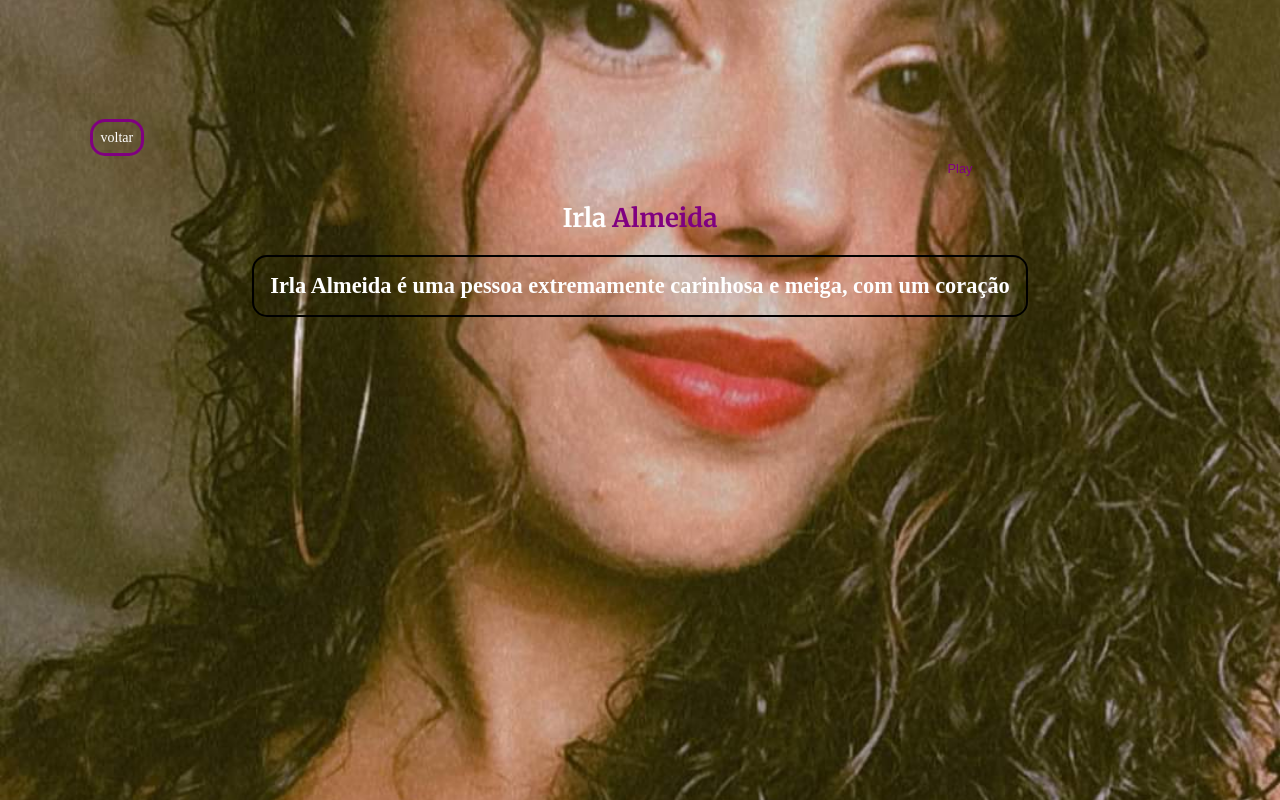
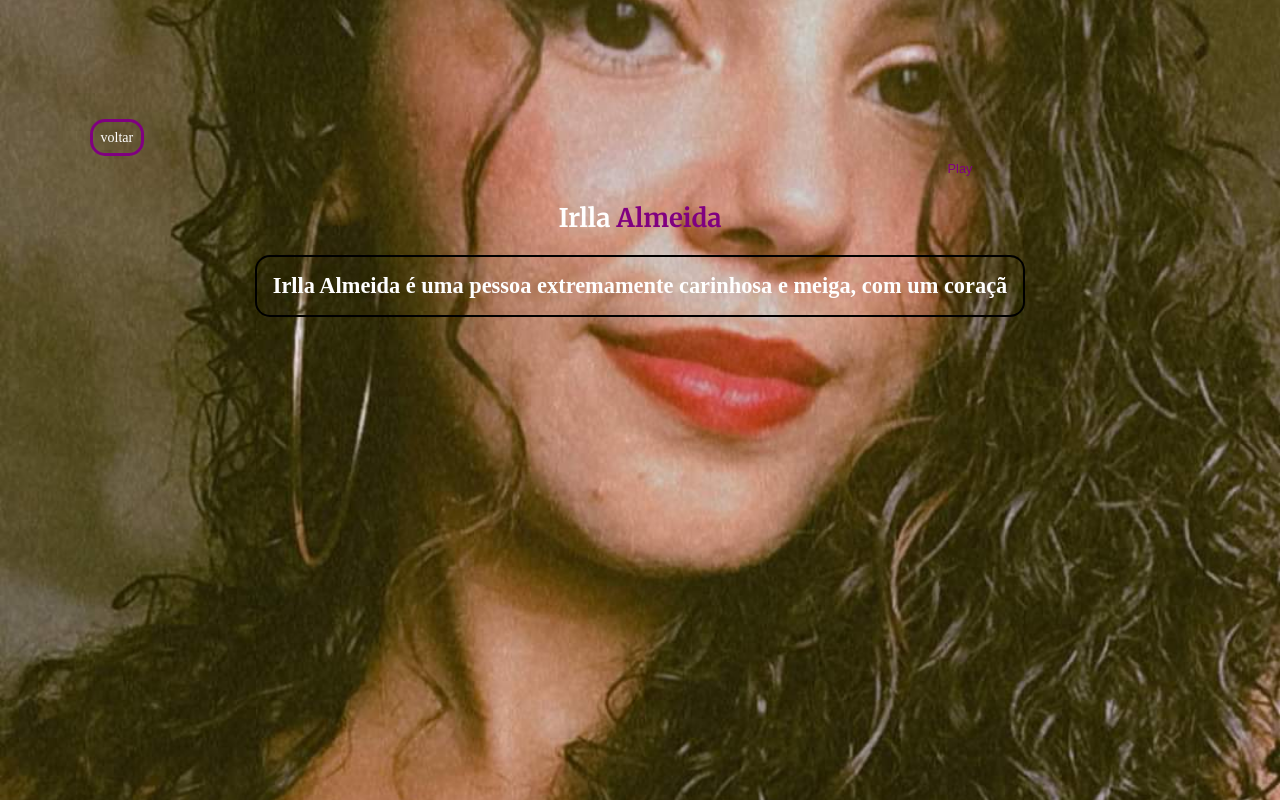
Before and after one commit to Stanley-ramon/Irla-Almeida-, a plain HTML site: page about.html in a window 1280 px wide. Drawn offline with Linux system fonts and the light colour scheme.

Commit message:
atualização

```diff
--- a/about.html
+++ b/about.html
@@ -19,9 +19,9 @@
     <main class="apresentacao">
         <section class="apresentacao__conteudo-s">
             <button id="play-button">Play</button>
-                <h1 class="conteudo__titulo-s">Irla<strong class="destaque"> Almeida</strong></h1>
+                <h1 class="conteudo__titulo-s">Irlla<strong class="destaque"> Almeida</strong></h1>
 
-                <p class="texto-sobre" id="typing-text">Irla Almeida é uma pessoa extremamente carinhosa e meiga, com um coração cheio de emoções. Sua beleza é inegável, refletida não apenas em sua aparência, mas também em sua gentileza e bondade. Embora seja um pouco emocionada rsrs, essa característica só faz com que sua personalidade única se destaque ainda mais, mostrando a profundidade de seus sentimentos e o quanto ela se importa com aqueles ao seu redor.</p>
+                <p class="texto-sobre" id="typing-text">Irlla Almeida é uma pessoa extremamente carinhosa e meiga, com um coração cheio de emoções. Sua beleza é inegável, refletida não apenas em sua aparência, mas também em sua gentileza e bondade. Embora seja um pouco emocionada rsrs, essa característica só faz com que sua personalidade única se destaque ainda mais, mostrando a profundidade de seus sentimentos e o quanto ela se importa com aqueles ao seu redor.</p>
         </section>
     </main>
     <audio id="background-music" autoplay loop>
```
Also changed, not shown: index.html (+1 -1 lines).
